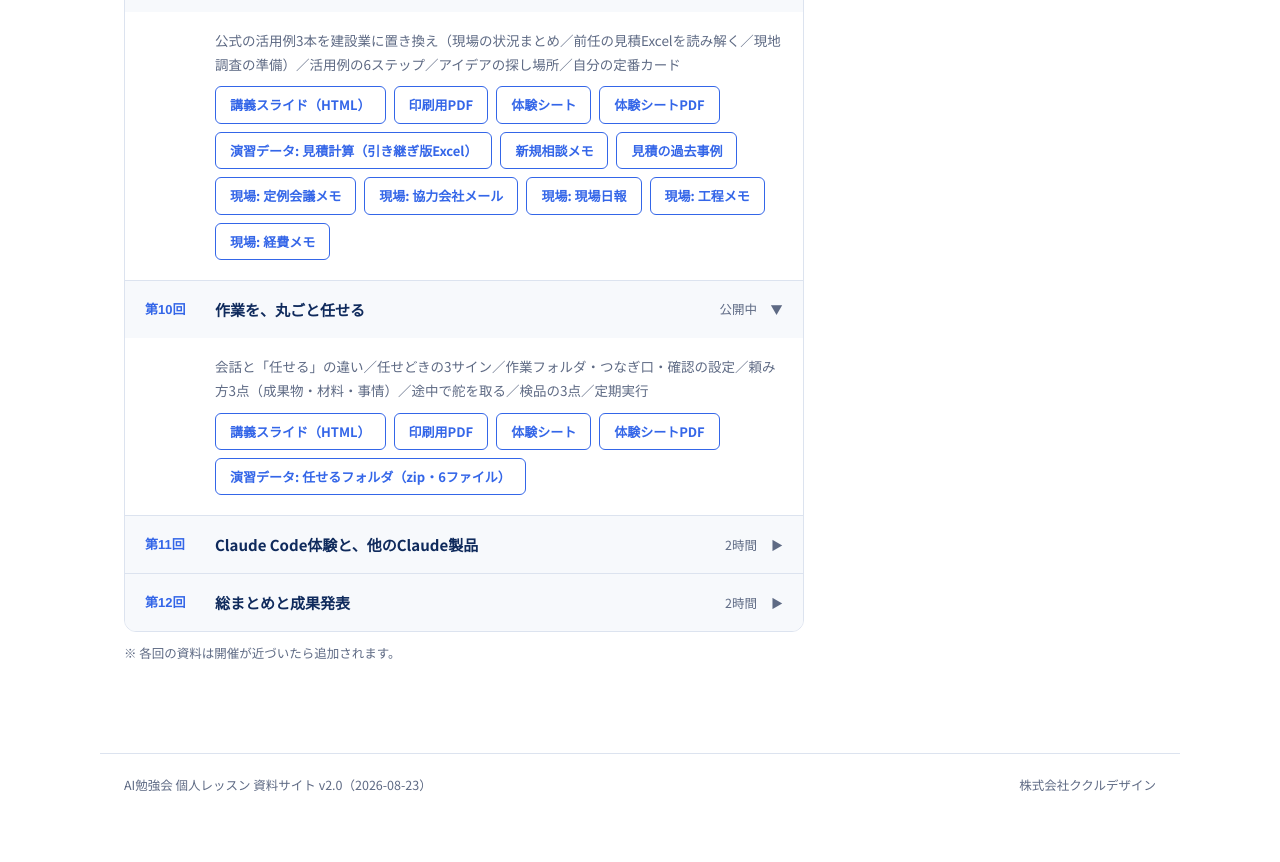
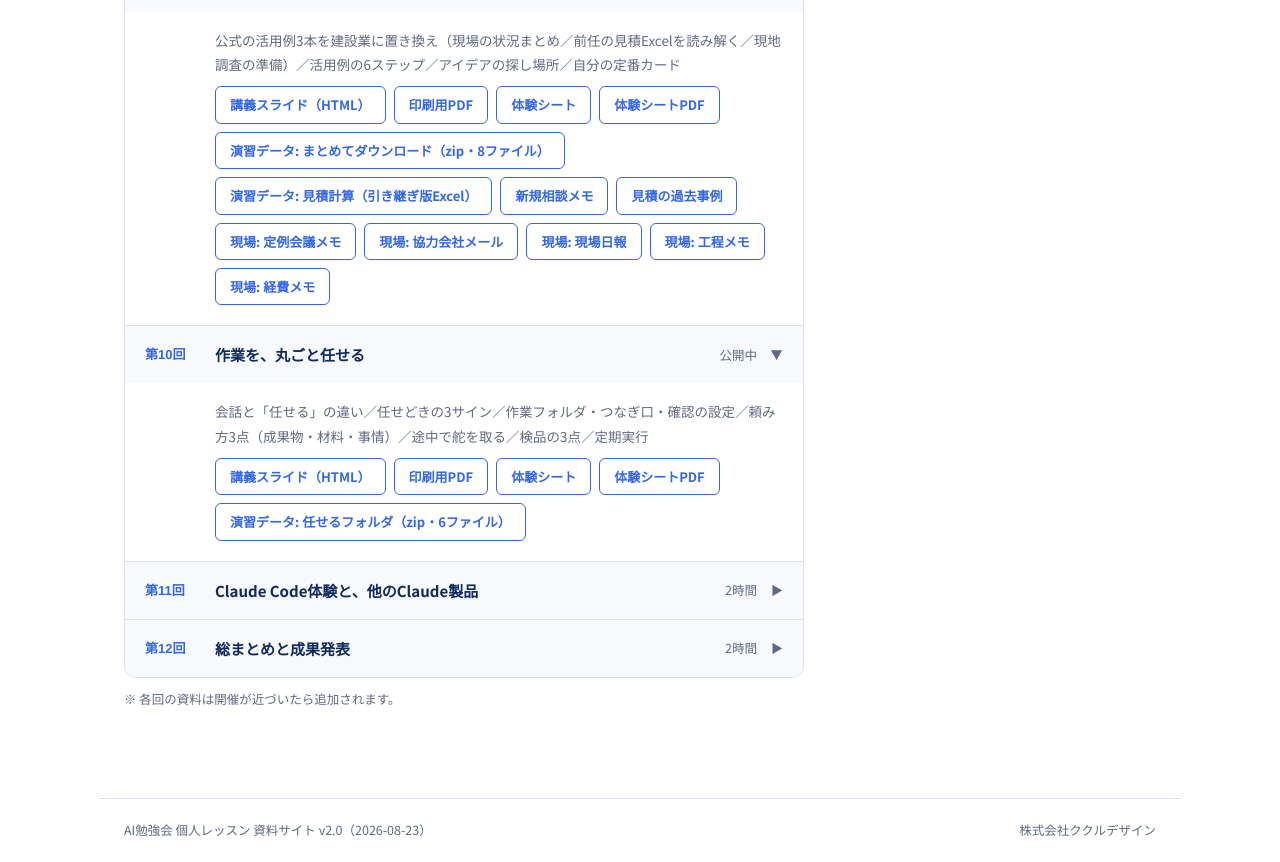
Before and after one commit to m-shibusawa0121/kukul-lesson, a plain HTML site: page index.html in a window 1280 px wide. Shown: the part 2822-3684 px from the top of the page. Before the commit the page ends 3638 px from the top, so only its background shows below. Drawn offline with Linux system fonts and the light colour scheme.

Commit message:
第9回: 演習データのまとめてダウンロード用zipを追加
- 第9回_演習データ一式.zip（8ファイル）とポータルのリンク
- 第10回のzipも同じ形式（UTF-8ファイル名フラグ付き）で作り直し

Co-Authored-By: Claude Fable 5.2 <noreply@anthropic.com>

```diff
--- a/index.html
+++ b/index.html
@@ -231,6 +231,7 @@
               <a href="第9回/out/第9回_講義スライド_v2.0.pdf">印刷用PDF</a>
               <a href="第9回/配布資料/体験シート_第9回.html">体験シート</a>
               <a href="第9回/配布資料/体験シート_第9回.pdf">体験シートPDF</a>
+              <a href="第9回/配布資料/第9回_演習データ一式.zip">演習データ: まとめてダウンロード（zip・8ファイル）</a>
               <a href="第9回/配布資料/見積計算_引き継ぎ版.xlsx">演習データ: 見積計算（引き継ぎ版Excel）</a>
               <a href="第9回/配布資料/新規相談メモ_N様.txt">新規相談メモ</a>
               <a href="第9回/配布資料/見積の過去事例_3件.txt">見積の過去事例</a>
```
Also changed, not shown: 2 other files.
